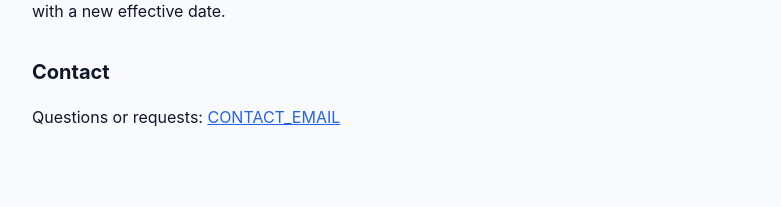
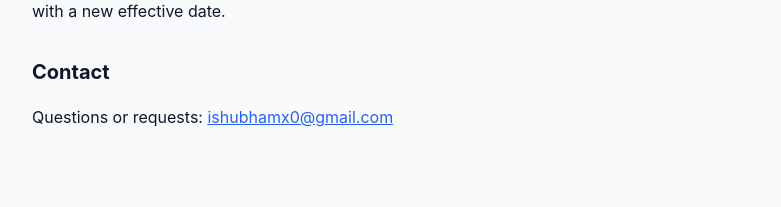
Before and after one commit to ishubhamx/ishubhamx.github.io, a Jekyll site: the page built from index.html, in a window 1280 px wide. Shown: the part 2020-2227 px from the top of the page, without its empty margins (248-1029 px from the left). Built offline with Jekyll 4.4.1, drawn with Linux system fonts in a browser that asks for light colours.

Commit message:
Add contact email
Amp-Thread-ID: https://ampcode.com/threads/T-01a185ea-3de9-77bd-9c58-2008b74ded27
Co-authored-by: Angela <shubham75v66@gmail.com>

```diff
--- a/_config.yml
+++ b/_config.yml
@@ -1,6 +1,6 @@
 # Shared settings for every policy page.
 developer: SSV Makers
-contact_email: CONTACT_EMAIL
+contact_email: ishubhamx0@gmail.com
 updated: October 29, 2026        # effective date shown on every page; change it when the text changes
 
 # Project site at https://ishubhamx.github.io/privacy/. Set to "" if you move to a custom domain.
```
